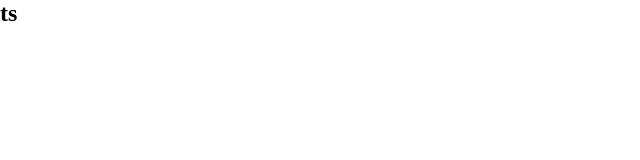
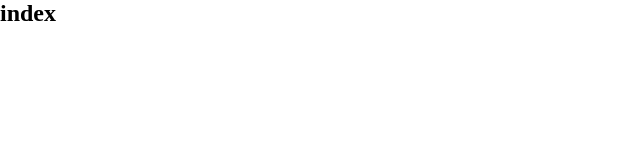
Before and after one commit to Dcose/s1ow, a React app: page / in a window 1280 px wide. Shown: the top 160 px of the page, without its empty margins (0-640 px from the left). Built offline with nearby package versions, Linux system fonts and the light colour scheme.

Commit message:
✨ feat: favicon~

```diff
--- a/package.json
+++ b/package.json
@@ -26,6 +26,7 @@
     "@typescript-eslint/parser": "^6.9.1",
     "autoprefixer": "^10.4.16",
     "babel-loader": "^9.1.3",
+    "copy-webpack-plugin": "^11.0.0",
     "cross-env": "^7.0.3",
     "css-loader": "^6.8.1",
     "eslint": "^8.52.0",
--- a/public/index.html
+++ b/public/index.html
@@ -2,6 +2,12 @@
 <html lang="en">
   <head>
     <meta charset="UTF-8" />
+    <link
+      data-n-head="ssr"
+      rel="icon"
+      type="image/x-icon"
+      href="/favicon.ico"
+    />
     <meta http-equiv="X-UA-Compatible" content="IE=edge" />
     <meta name="viewport" content="width=device-width, initial-scale=1.0" />
     <title>caps</title>
--- a/src/App.tsx
+++ b/src/App.tsx
@@ -1,7 +1,12 @@
 import React from 'react'
+// import '@/app.scss'
 
 function App() {
-  return <h2>ts</h2>
+  return (
+    <div>
+      <h2>index</h2>
+    </div>
+  )
 }
 
 export default App
--- /dev/null
+++ b/src/app.scss
@@ -0,0 +1,6 @@
+$body-color: blue;
+
+body {
+  color: $body-color;
+  font-size: 30px;
+}
--- a/tsconfig.json
+++ b/tsconfig.json
@@ -13,7 +13,11 @@
     "resolveJsonModule": true, // 启用从json文件中导入模块
     "isolatedModules": true, // 启用TypeScript编译器的隔离模块模式
     "noEmit": true, // 不生成输出文件
-    "jsx": "react-jsx" // react18这里也可以改成react-jsx
+    "jsx": "react-jsx", // react18这里也可以改成react-jsx
+    "baseUrl": ".",
+    "paths": {
+      "@/*": ["src/*"]
+    }
   },
   "include": ["./src"] // 设置需要编译的文件路径
 }
```
Also changed, not shown: src/views/HomePage.tsx (added), 4 other files (tests, documents, lock files or other folders).
